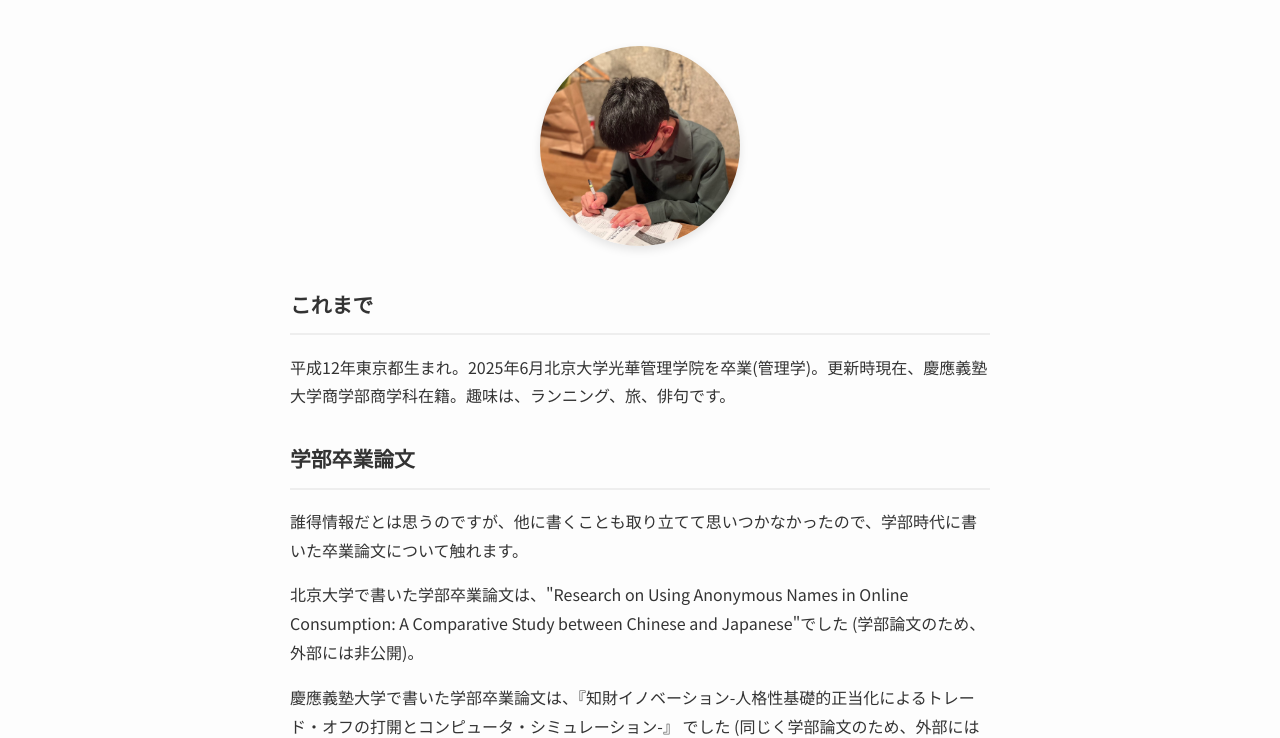
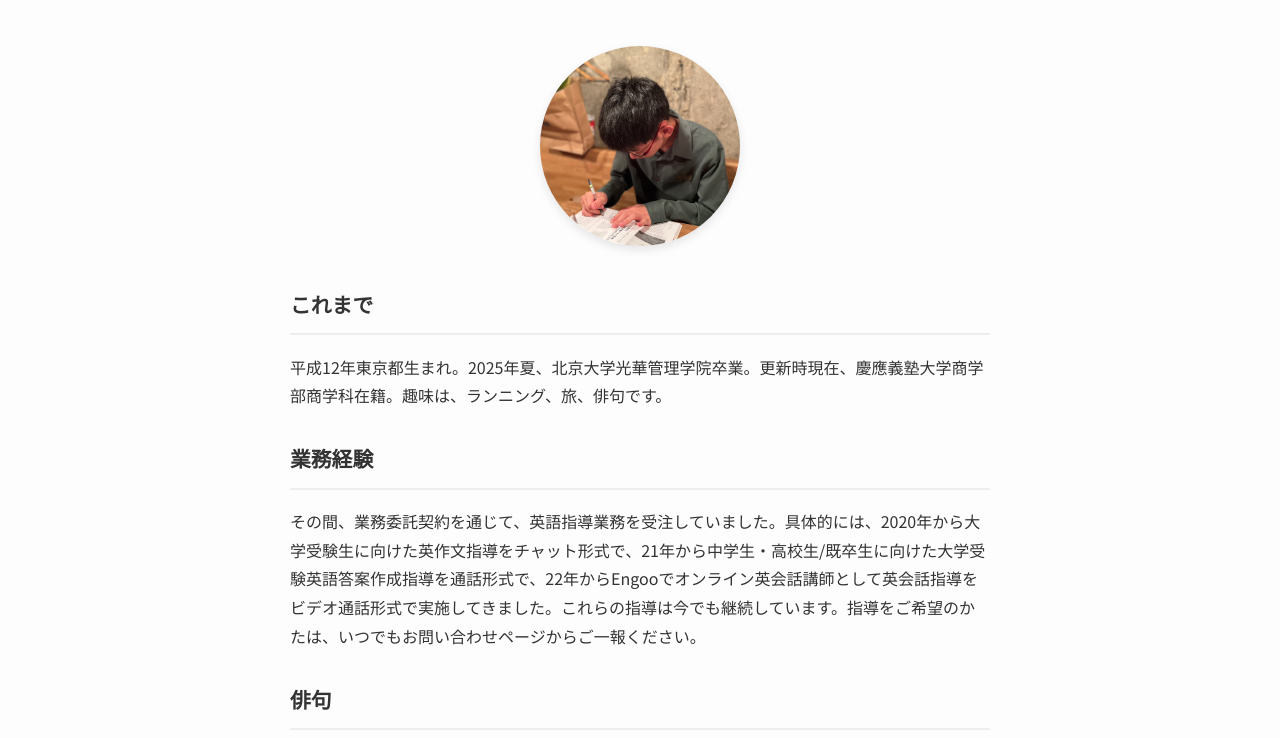
Before and after one commit to kodyork/kodyork.github.io, a plain HTML site: page about.html in a window 1280 px wide. Shown: the part 215-953 px from the top of the page. Drawn offline with Linux system fonts and the light colour scheme.

Commit message:
Update about.html

```diff
--- a/about.html
+++ b/about.html
@@ -47,18 +47,7 @@
       <div class="profile-text">
         <h2>これまで</h2>
         <p>
-          平成12年東京都生まれ。2025年6月北京大学光華管理学院を卒業(管理学)。更新時現在、慶應義塾大学商学部商学科在籍。趣味は、ランニング、旅、俳句です。
-        </p>
-
-        <h2>学部卒業論文</h2>
-        <p>
-          誰得情報だとは思うのですが、他に書くことも取り立てて思いつかなかったので、学部時代に書いた卒業論文について触れます。
-        </p>
-        <p>
-          北京大学で書いた学部卒業論文は、"Research on Using Anonymous Names in Online Consumption: A Comparative Study between Chinese and Japanese"でした (学部論文のため、外部には非公開)。
-        </p>
-        <p>
-          慶應義塾大学で書いた学部卒業論文は、『知財イノベーション-人格性基礎的正当化によるトレード・オフの打開とコンピュータ・シミュレーション-』 でした (同じく学部論文のため、外部には非公開)。
+          平成12年東京都生まれ。2025年夏、北京大学光華管理学院卒業。更新時現在、慶應義塾大学商学部商学科在籍。趣味は、ランニング、旅、俳句です。
         </p>
 
         <h2>業務経験</h2>
```
